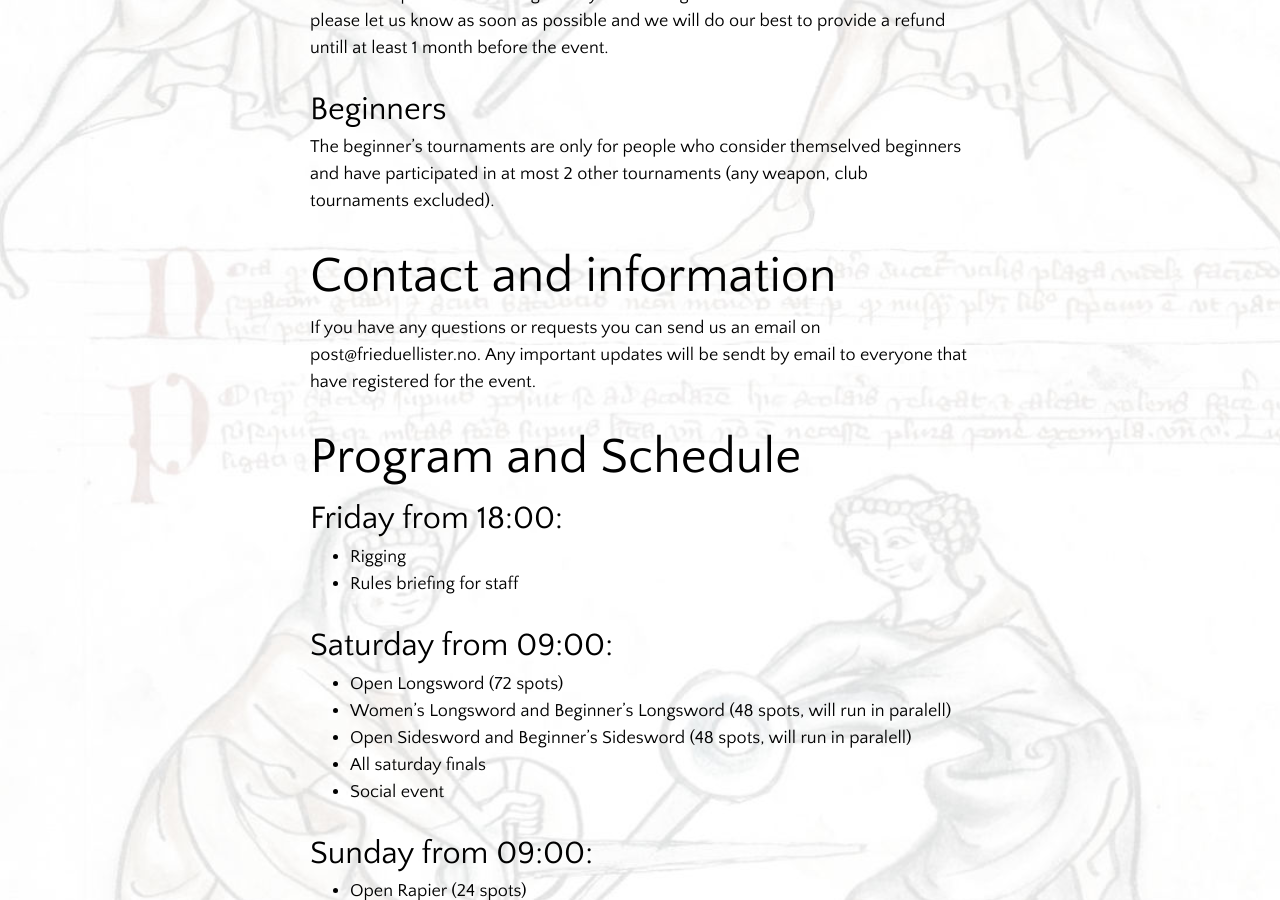
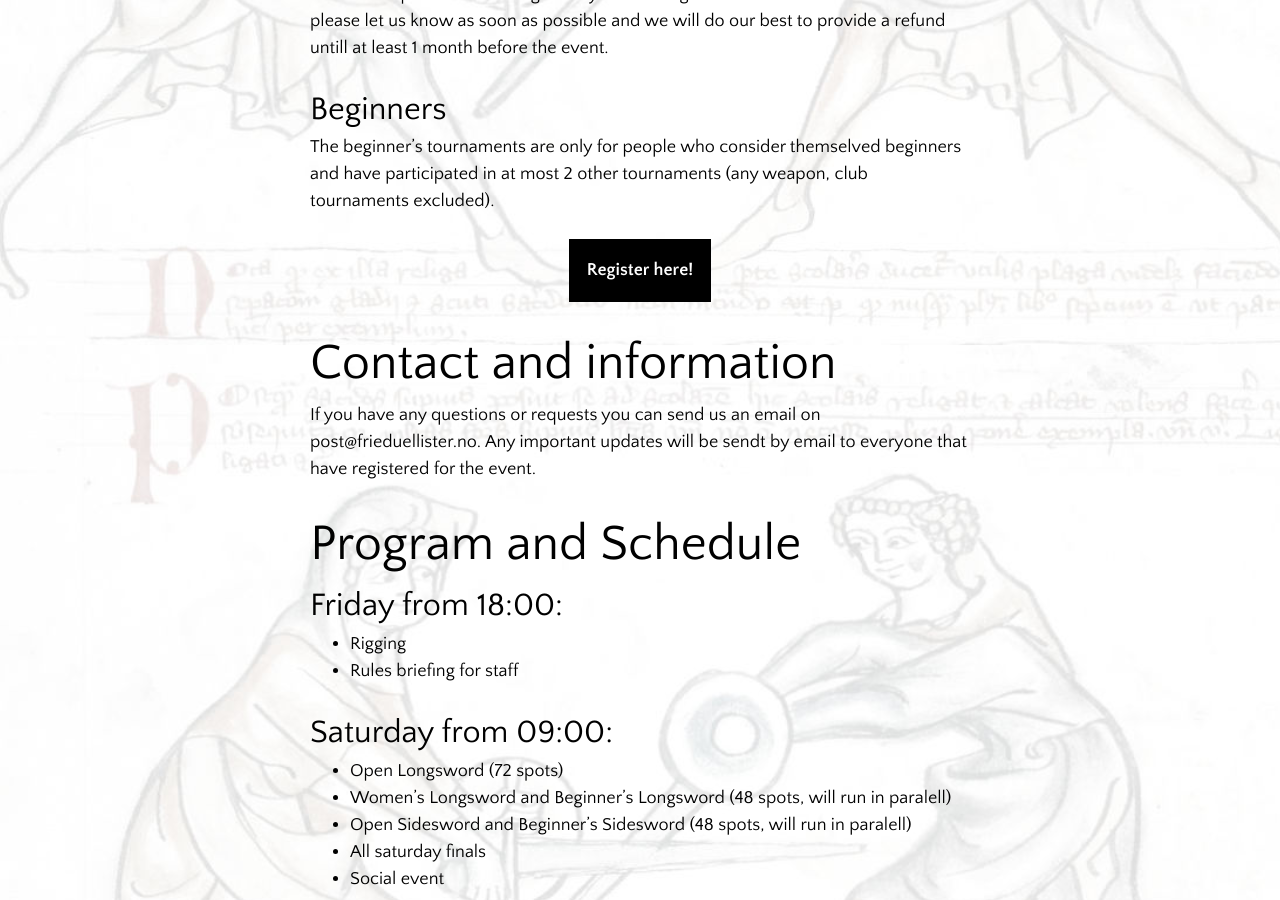
Before and after one commit to frieduellister/frieduellister.github.io, a Jekyll site: the page built from pages/oslo-penguin-cup/oslo-penguin-cup-2025.md, in a window 1280 px wide and 900 px high, scrolled down 555 px. Built offline with Jekyll 4.4.1, drawn with Linux system fonts in a browser that asks for light colours.

Commit message:
Registration

```diff
--- a/pages/oslo-penguin-cup/oslo-penguin-cup-2025.md
+++ b/pages/oslo-penguin-cup/oslo-penguin-cup-2025.md
@@ -18,9 +18,9 @@ Registration is done via our ticketing system Hoopa. All tournaments must be pai
 
 The beginner's tournaments are only for people who consider themselved beginners and have participated in at most 2 other tournaments (any weapon, club tournaments excluded).
 
-<!-- <p class="center-text">
-    <a class="button-link" href= "">Register here!</a>
-</p> -->
+<p class="center-text">
+    <a class="button-link" href= "https://oslopenguincup.hoopla.no/event/oslo-penguin-cup-2025">Register here!</a>
+</p>
 
 ## Contact and information
 
```
